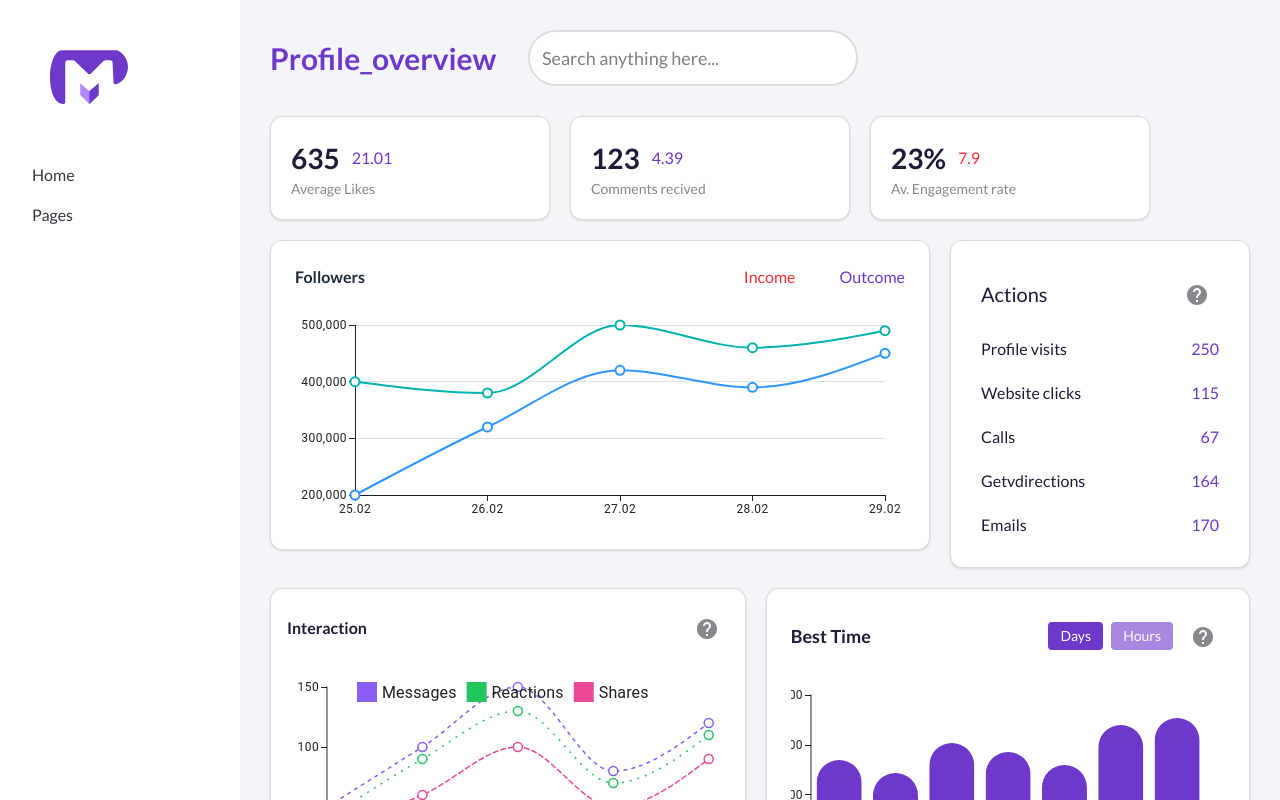
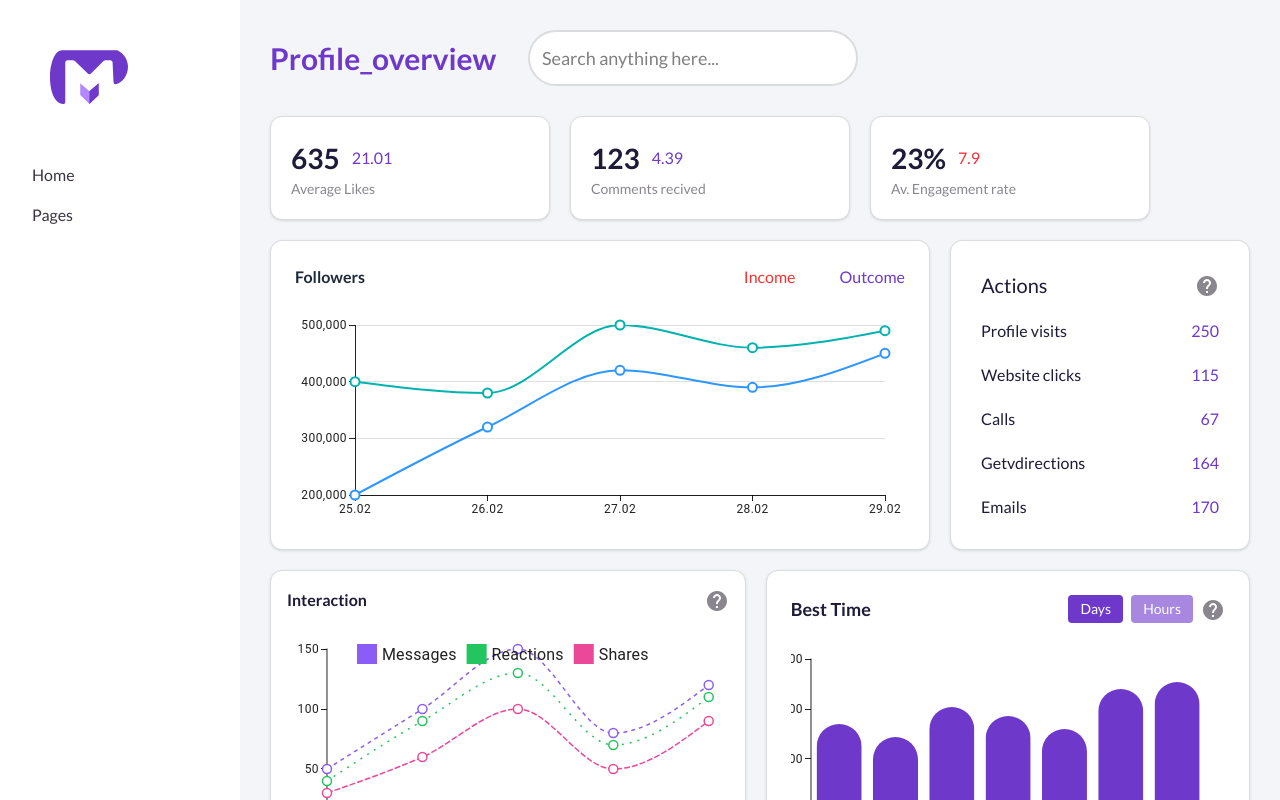
Before and after one commit to GeoLine02/mint-admin-dashboard, a Next.js app: page /pages/profile/profile_overview in a window 1280 px wide. Shown: the top 800 px of the page. Built offline with nearby package versions, Linux system fonts and the light colour scheme; some icons are missing.

Commit message:
hotfix: helpIcon styles

```diff
--- a/app/components/shared/HelpIcon.tsx
+++ b/app/components/shared/HelpIcon.tsx
@@ -2,7 +2,7 @@ import { Help } from "@mui/icons-material";
 
 const HelpIcon = () => {
   return (
-    <div className="text-[#89868D] p-[10px] hover:bg-active-purple hover:text-primary-purple transition-all duration-300 cursor-pointer">
+    <div className="text-[#89868D] rounded-[10px] hover:bg-active-purple hover:text-primary-purple transition-all duration-300 cursor-pointer">
       <Help />
     </div>
   );
```
